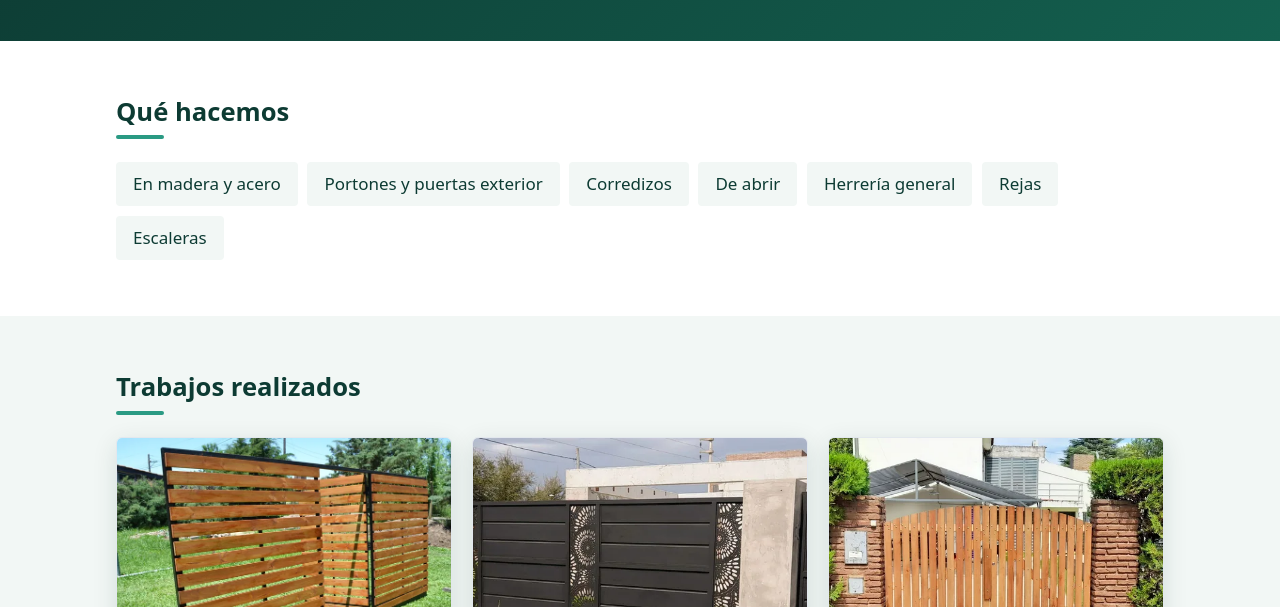
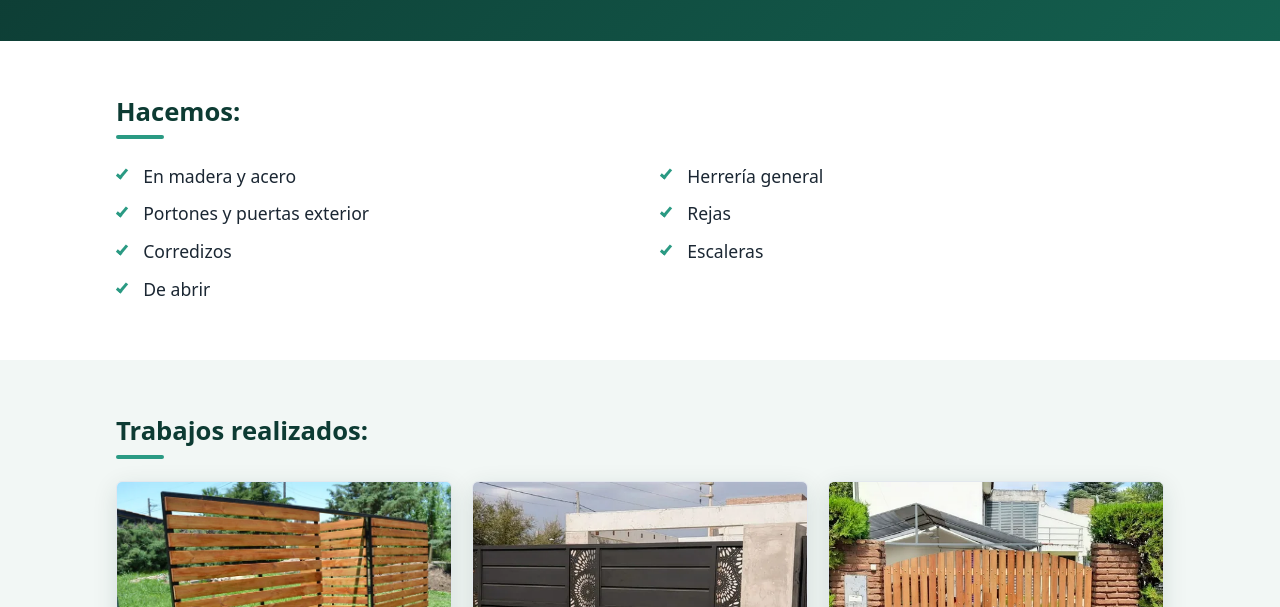
Before and after one commit to ArielLevet/cercos-rosario-static, a plain HTML site: page portones-puertas.html in a window 1280 px wide. Shown: the part 193-800 px from the top of the page. Drawn offline with Linux system fonts and the light colour scheme.

Commit message:
Rename CTA to Contacto, add colons to subpage headings, replace chips with check list
Co-Authored-By: Claude Sonnet 5.5 <noreply@anthropic.com>

```diff
--- a/portones-puertas.html
+++ b/portones-puertas.html
@@ -58,8 +58,8 @@
 
     <section class="section">
       <div class="wrap">
-        <h2 class="section-title">Qué hacemos</h2>
-        <ul class="chips">
+        <h2 class="section-title">Hacemos:</h2>
+        <ul class="hacemos">
           <li>En madera y acero</li>
           <li>Portones y puertas exterior</li>
           <li>Corredizos</li>
@@ -73,7 +73,7 @@
 
     <section class="section section-alt">
       <div class="wrap">
-        <h2 class="section-title">Trabajos realizados</h2>
+        <h2 class="section-title">Trabajos realizados:</h2>
         <div class="gallery">
         <!-- fotos:inicio (lo genera scripts/generate-photos.py) -->
         <figure>
@@ -143,7 +143,7 @@
         </div>
         <div class="cta-actions">
           <a class="btn btn-wa" href="https://wa.me/5493415620131" rel="noopener">WhatsApp</a>
-          <a class="btn btn-light" href="contacto.html">Pedir presupuesto</a>
+          <a class="btn btn-light" href="contacto.html">Contacto</a>
         </div>
       </div>
     </section>
--- a/style.css
+++ b/style.css
@@ -161,6 +161,16 @@ ul { margin: 0; padding: 0; list-style: none; }
 .section-alt .chips li { background: #fff; }
 .section:not(.section-alt) .chips li { background: var(--bg-alt); border-color: transparent; }
 
+/* ---------- Lista "Hacemos" (subpáginas) ---------- */
+.hacemos { columns: 2 17rem; column-gap: 2.5rem; font-size: 1.1rem; }
+.hacemos li { position: relative; padding-left: 1.7rem; margin-bottom: .55rem; break-inside: avoid; }
+.hacemos li::before {
+  content: ""; position: absolute; left: .2rem; top: .32em;
+  width: .38rem; height: .75rem;
+  border-right: 3px solid var(--teal); border-bottom: 3px solid var(--teal);
+  transform: rotate(40deg);
+}
+
 /* ---------- Galería ---------- */
 .gallery { display: grid; grid-template-columns: repeat(auto-fill, minmax(17rem, 1fr)); gap: 1.25rem; }
 .gallery figure { margin: 0; background: #fff; border-radius: var(--radius); overflow: hidden; border: 1px solid var(--line); box-shadow: var(--shadow); }
```
Also changed, not shown: cercos-perimetrales.html (+4 -4 lines), construccion-general.html (+4 -4 lines), index.html (+2 -2 lines).
